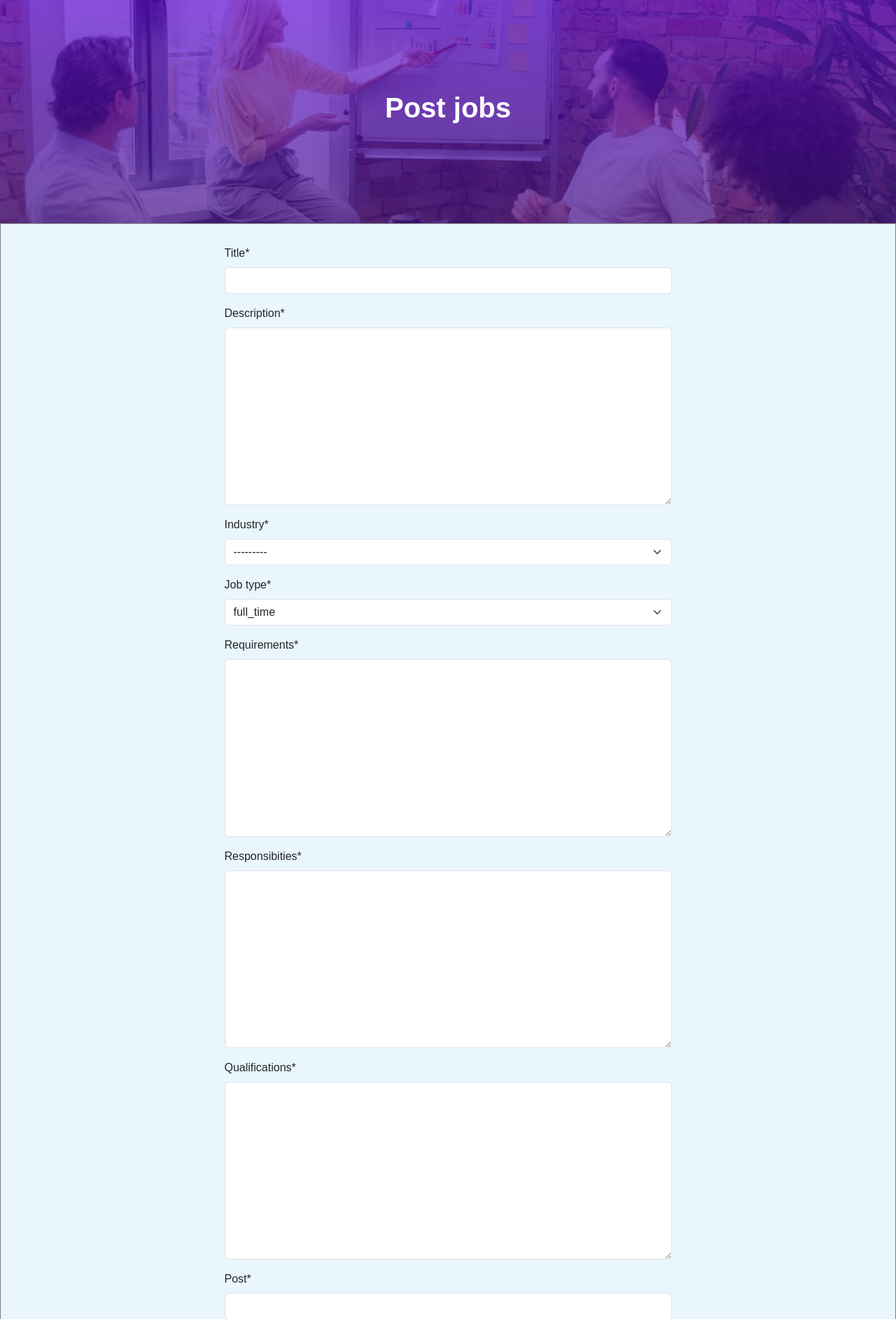
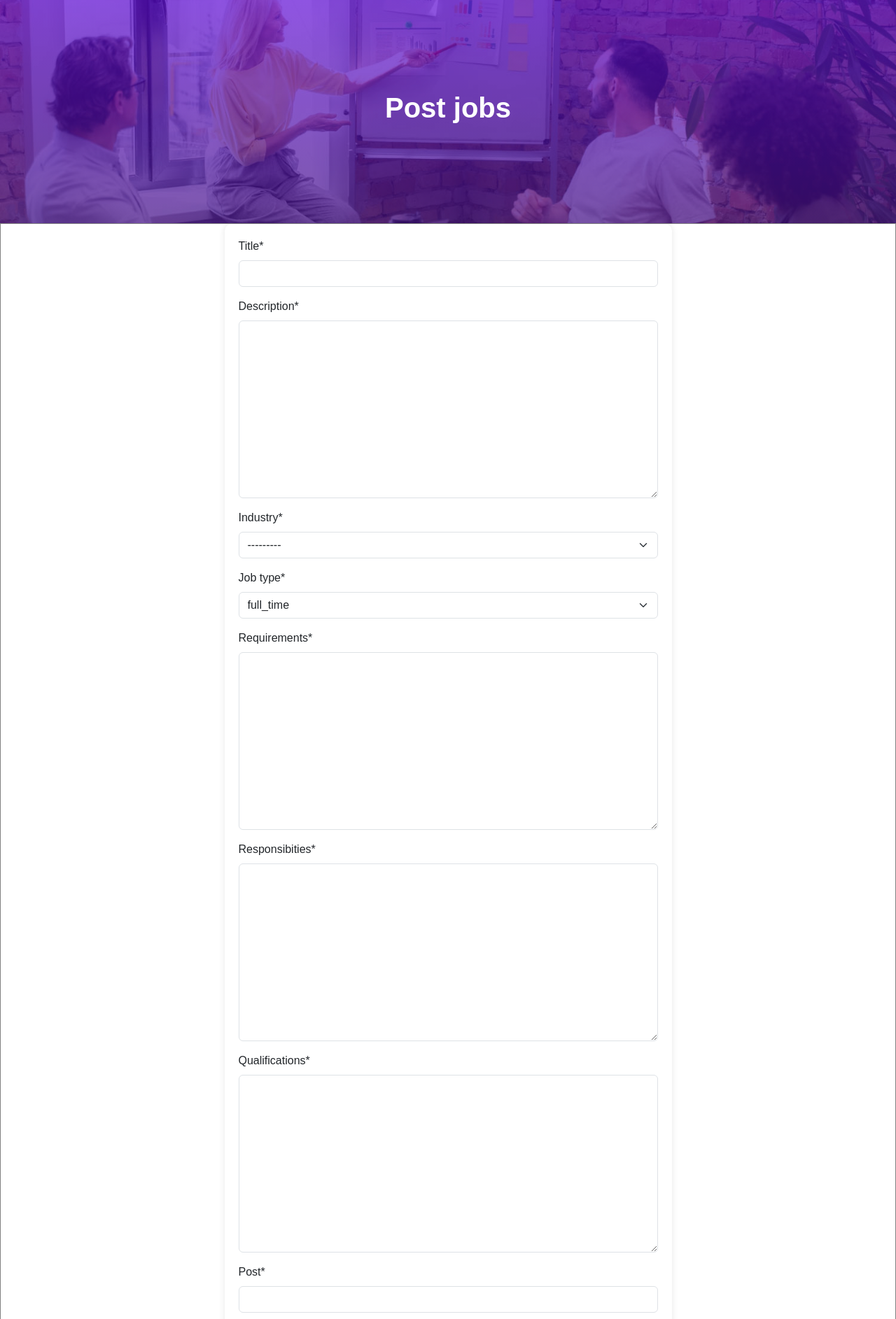
Before and after one commit to Sayed1-11/CareerSwift, a Django app: page /JobsView/ in a window 1280 px wide. Shown: the part 86-1971 px from the top of the page at 70% size. Run offline with Django 4.2, Linux system fonts and the light colour scheme; the visitor is signed in with stand-in values (Sample User, id 1); data that the repository does not hold is empty; some libraries are stand-ins or nearby versions.

Commit message:
Update jobs.html

```diff
--- a/jobs/templates/jobs.html
+++ b/jobs/templates/jobs.html
@@ -7,8 +7,8 @@
     <img src="{% static 'images/close-up-young-business-team-working.jpg' %}" alt="" style="width: 100%;position: relative;opacity: 0.3;height:40vh;object-fit:cover">
     <h1 style="position: absolute; top: 30%; left: 50%; transform: translate(-50%, -50%); color: white;" class="fw-bolder"><strong>Post jobs</strong></h1>
   </div>
-<div style="border:1px solid grey;background-color:#EAF6FD">
-<form style="width:50%;margin:auto;margin-top:30px;" method='POST'>
+<div style="border:1px solid grey;background-color:#fff">
+<form style="width:50%;margin:auto; padding: 20px; border-radius: 10px; box-shadow: 0px 0px 10px 0px rgba(0,0,0,0.1);" method='post'>
 
     {% csrf_token %}
 {{form|crispy}}
```
